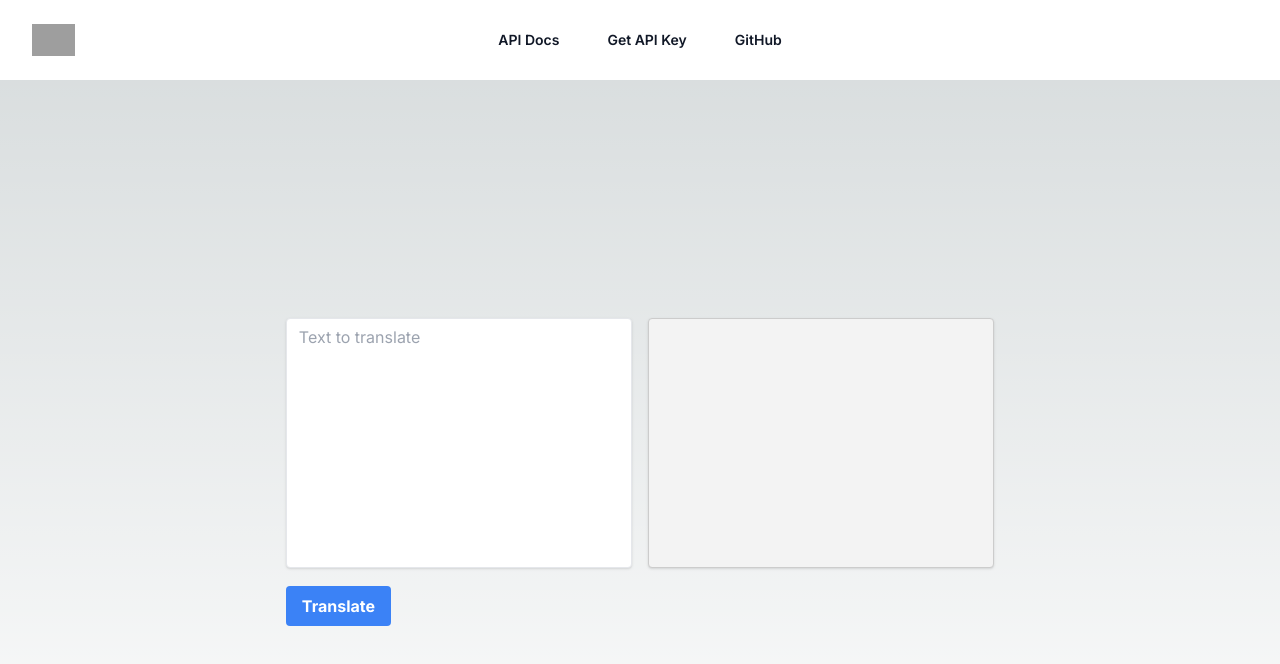
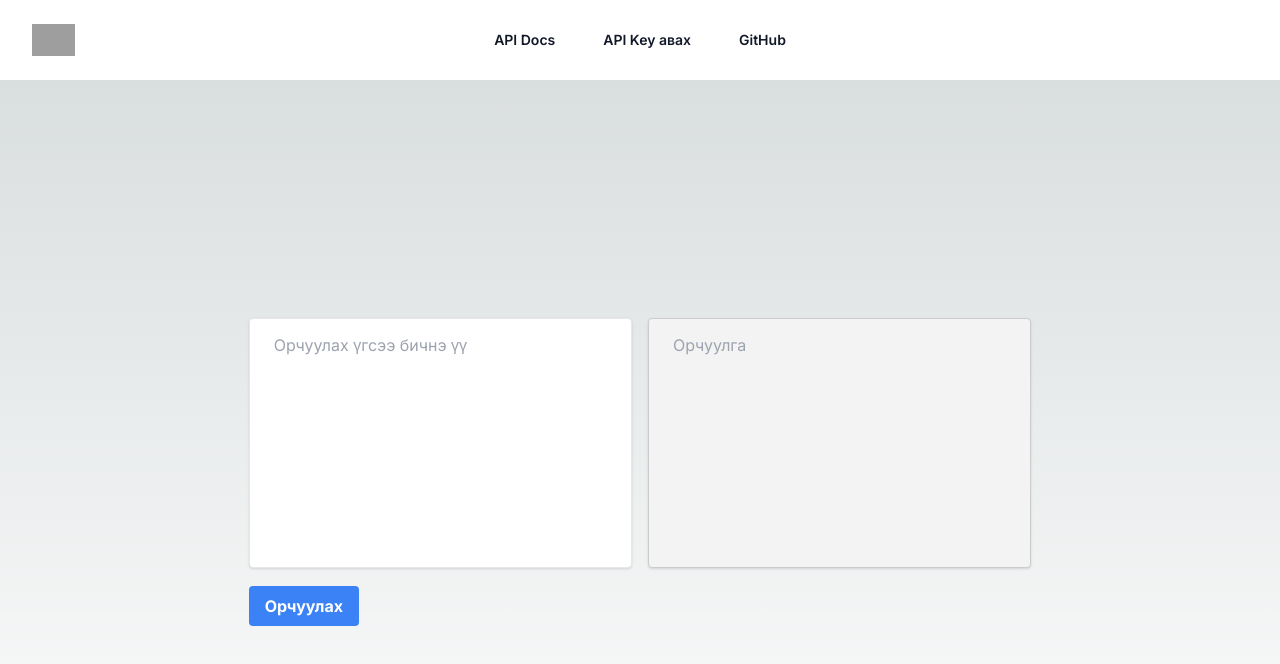
Before and after one commit to T0mY0/translate, a Next.js app: page / in a window 1280 px wide. Shown: the top 664 px of the page. Built offline with nearby package versions, Linux system fonts and the light colour scheme; grey boxes are pictures that could not be loaded.

Commit message:
chore: added github link in the header menu

```diff
--- a/src/app/components/header.tsx
+++ b/src/app/components/header.tsx
@@ -28,8 +28,8 @@ const Header = () => {
             </button>
           </div>
 
-          <a href="#"  className="text-sm font-semibold leading-6 text-gray-900">Get API Key</a>
-          <a href="#"  className="text-sm font-semibold leading-6 text-gray-900">GitHub</a>
+          <a href="#"  className="text-sm font-semibold leading-6 text-gray-900">API Key авах</a>
+          <a href="https://github.com/T0mY0/translate" className="text-sm font-semibold leading-6 text-gray-900">GitHub</a>
         </div>
         <div className="hidden lg:flex lg:flex-1 lg:justify-end">
           {/* <a href="#"  className="text-sm font-semibold leading-6 text-gray-900">Log in <span aria-hidden="true">&rarr;</span></a> */}
--- a/src/app/components/translation-display.tsx
+++ b/src/app/components/translation-display.tsx
@@ -16,6 +16,7 @@ function TranslationDisplay({ translatedText }: TranslationDisplayProps) {
           style={{ background: '#f3f3f3', border: '1px solid #ccc' }}
           rows={4}
           value={translatedText}
+          placeholder="Орчуулга"
           readOnly
         ></textarea>
       </div>
--- a/src/app/components/translation-input.tsx
+++ b/src/app/components/translation-input.tsx
@@ -17,9 +17,9 @@ const TranslationInput: FC<TranslationInputProps> = ({ onTranslate }) => {
       <div>
         <form onSubmit={handleSubmit} className="mb-4">
           <textarea
-            className="shadow appearance-none border rounded w-full py-2 px-3 text-gray-700 mb-3 min-h-[250px] leading-tight focus:outline-none focus:shadow-outline resize-none"
+            className="shadow appearance-none border rounded w-full py-4 pl-6 pr-8 text-gray-700 mb-3 min-h-[250px] leading-tight focus:outline-none focus:shadow-outline resize-none"
             rows={4}
-            placeholder="Text to translate"
+            placeholder="Орчуулах үгсээ бичнэ үү"
             value={text}
             onChange={(e) => setText(e.target.value)}
           ></textarea>
@@ -27,7 +27,7 @@ const TranslationInput: FC<TranslationInputProps> = ({ onTranslate }) => {
             className="bg-blue-500 hover:bg-blue-700 text-white font-bold py-2 px-4 rounded focus:outline-none focus:shadow-outline"
             type="submit"
           >
-            Translate
+            Орчуулах
           </button>
         </form>
       </div>
```
